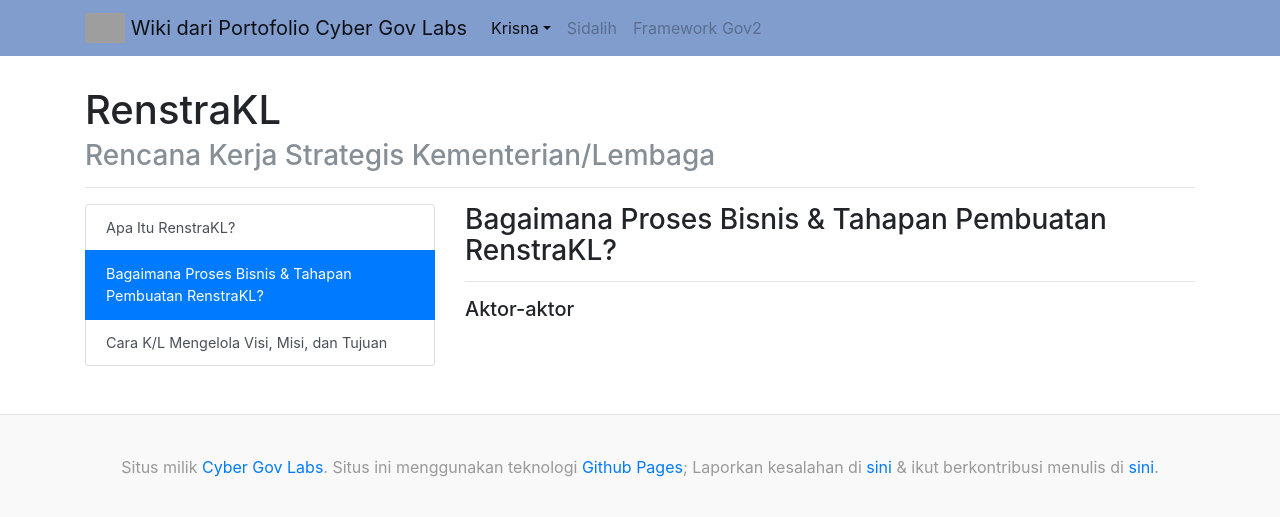
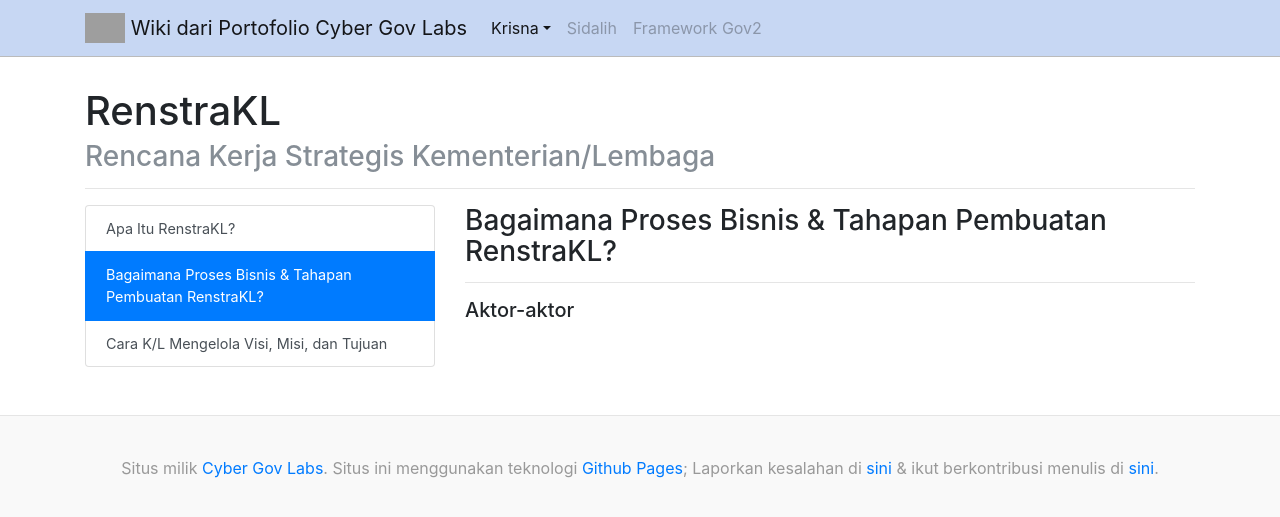
Before and after one commit to products-of-cybergl/products-of-cybergl.github.io, a Jekyll site: the page built from pages/krisna/renstrakl/bagaimana-proses-bisnis-renstrakl.md, in a window 1280 px wide. Shown: the top 517 px of the page. Built offline with Jekyll 4.4.1, drawn with Linux system fonts in a browser that asks for light colours; grey boxes are pictures that could not be loaded.

Commit message:
navbar border

```diff
--- a/assets/css/style.scss
+++ b/assets/css/style.scss
@@ -8,8 +8,9 @@
  * Navbar
  */
 nav.navbar {
-    background-color: #819DCD !important;
+    background-color: #c7d7f3 !important;
     margin-bottom: 2em;
+    border-bottom: .05rem solid #bbbbbb;
 }
 
 /*
```
